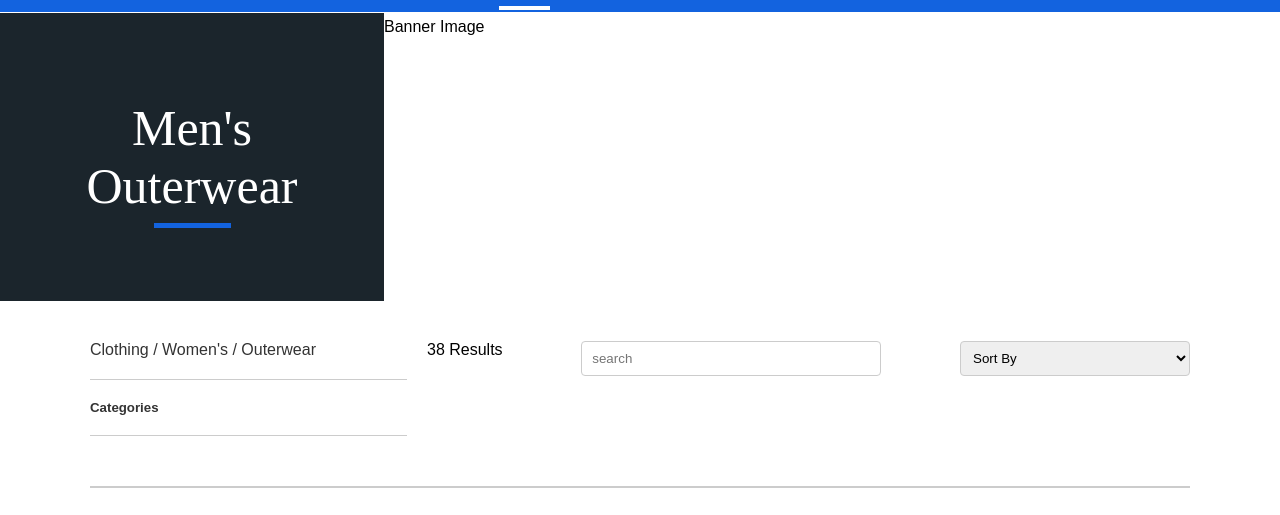
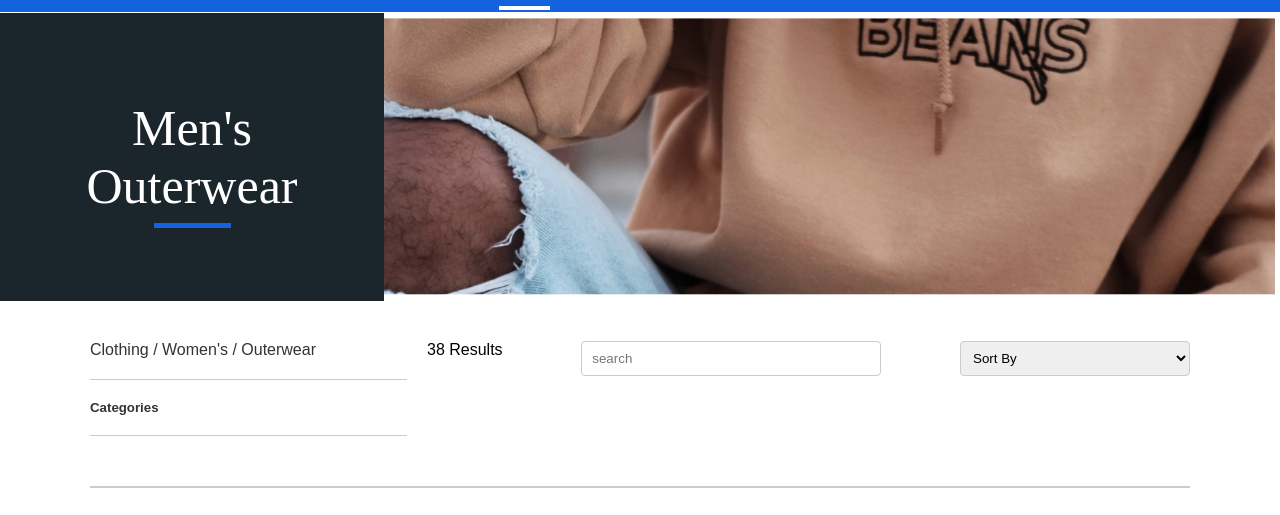
Before and after one commit to razatausif1/vena-test, a plain HTML site: page index.html in a window 1280 px wide. Shown: the part 46-561 px from the top of the page. Drawn offline with Linux system fonts and the light colour scheme; no server answers.

Commit message:
Add files via upload

```diff
--- a/index.html
+++ b/index.html
@@ -76,8 +76,7 @@
               <h2>Men's Outerwear</h2>
             </div>
             <div class="banner-box">
-              Banner Image
-              <!-- <img src="images/banne4.png" alt="banner" class="d-block" /> -->
+              <img src="banne4.png" alt="banner" class="d-block" />
             </div>
           </div>
         </section>
```
